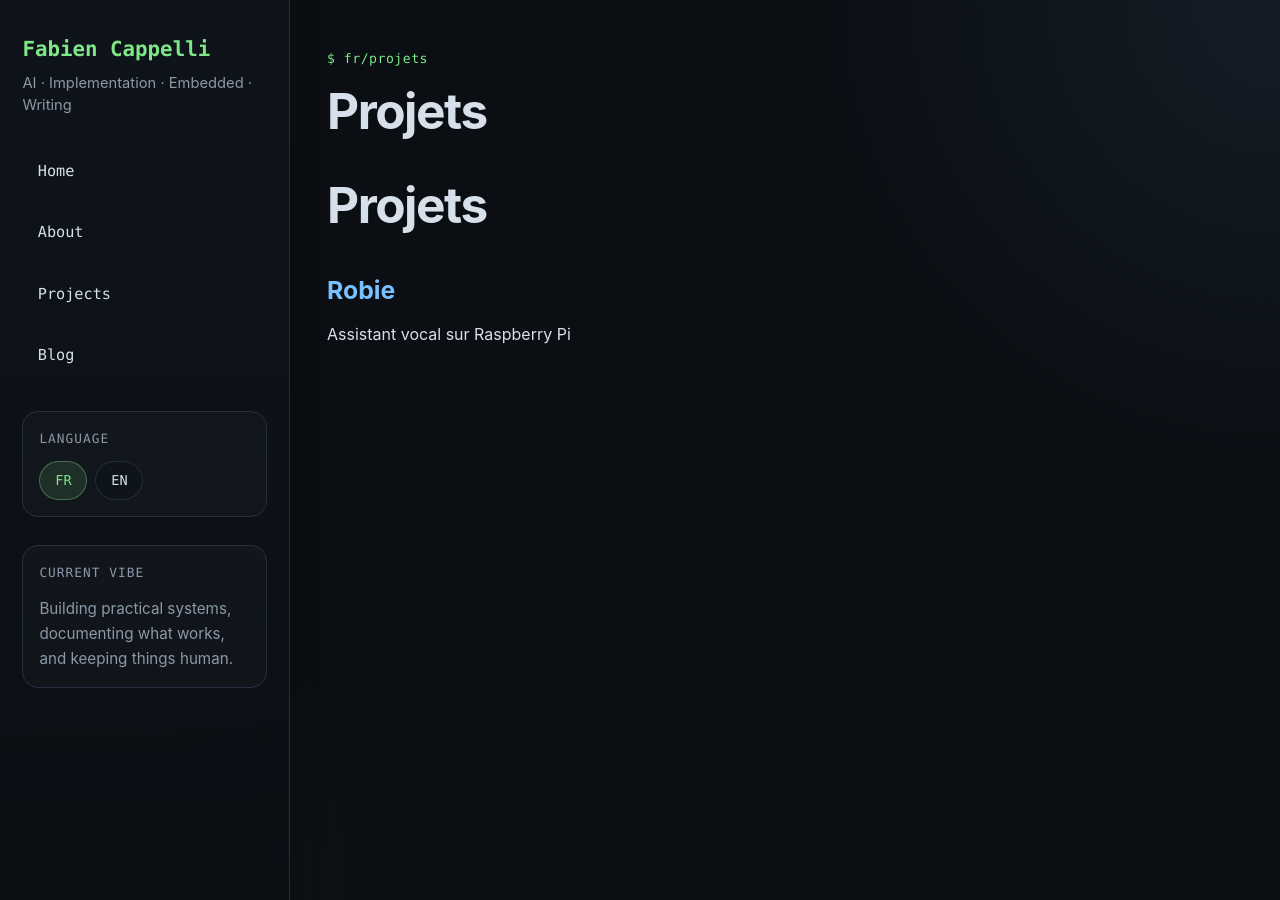
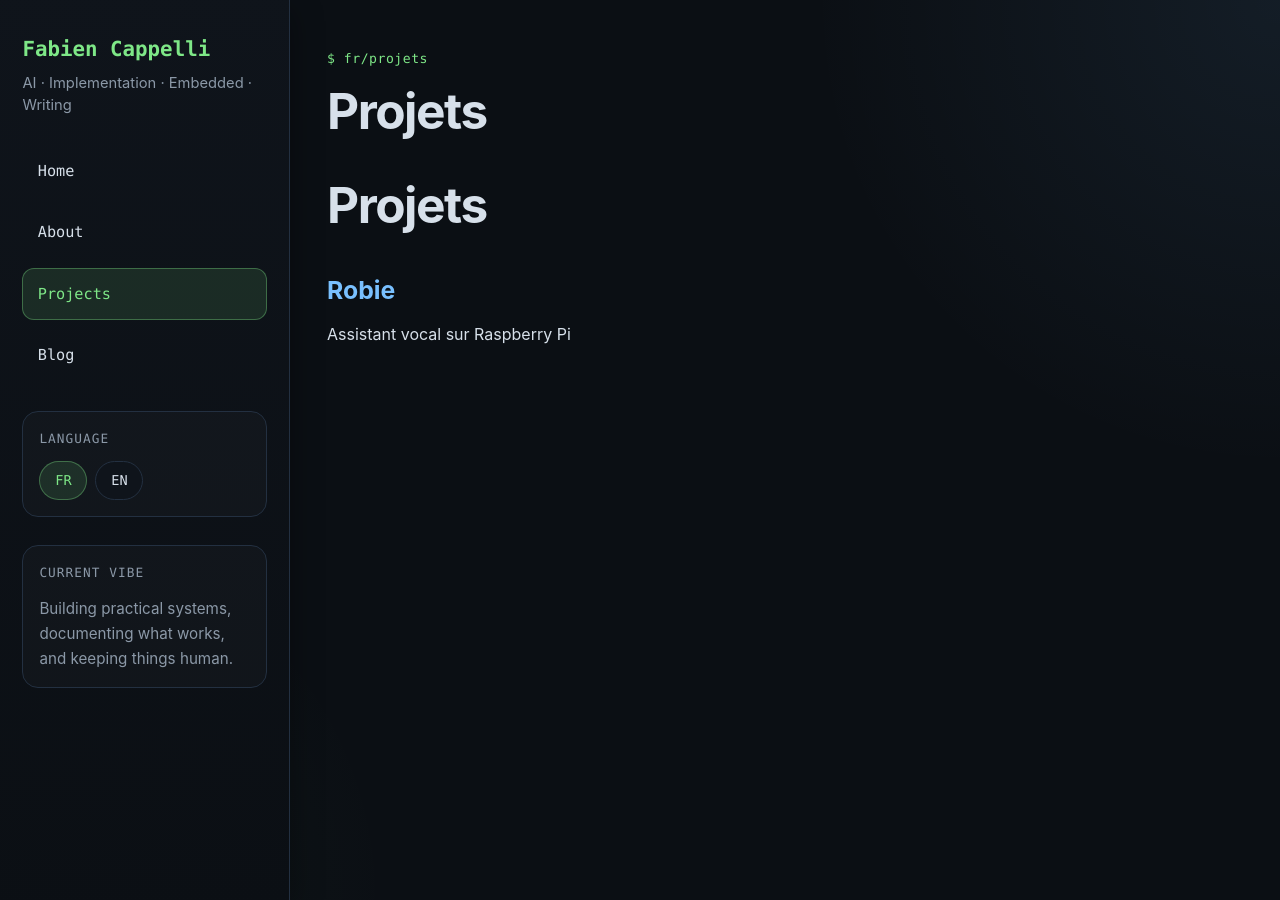
Before and after one commit to fabiencappelli/website, a Jekyll site: the page built from fr/projects.md, in a window 1280 px wide. Built offline with Jekyll 4.4.1, drawn with Linux system fonts in a browser that asks for light colours.

Commit message:
lgg selector

```diff
--- a/_layouts/default.html
+++ b/_layouts/default.html
@@ -14,7 +14,13 @@
     <link rel="stylesheet" href="{{ '/assets/style.css' | relative_url }}" />
   </head>
   <body>
-    {% assign lang = page.lang | default: 'en' %}
+    {% assign lang = page.lang | default: 'en' %} {% assign current_url =
+    page.url %} {% if current_url contains '/fr/' %} {% assign fr_url =
+    current_url %} {% assign en_url = current_url | replace_first: '/fr/',
+    '/en/' %} {% elsif current_url contains '/en/' %} {% assign en_url =
+    current_url %} {% assign fr_url = current_url | replace_first: '/en/',
+    '/fr/' %} {% else %} {% assign fr_url = '/fr/' %} {% assign en_url = '/en/'
+    %} {% endif %}
 
     <div class="site-shell">
       <aside class="sidebar">
@@ -40,19 +46,19 @@
 
             <a
               href="{{ '/' | append: lang | append: '/about/' | relative_url }}"
-              class="{% if page.url contains '/about/' %}active{% endif %}"
+              class="{% if page.url contains '/about/' or page.url contains '/about.html' %}active{% endif %}"
               >About</a
             >
 
             <a
               href="{{ '/' | append: lang | append: '/projects/' | relative_url }}"
-              class="{% if page.url contains '/projects/' %}active{% endif %}"
+              class="{% if page.url contains '/projects/' or page.url contains '/projects.html' %}active{% endif %}"
               >Projects</a
             >
 
             <a
               href="{{ '/' | append: lang | append: '/blog/' | relative_url }}"
-              class="{% if page.url contains '/blog/' %}active{% endif %}"
+              class="{% if page.url contains '/blog/' or page.url contains '/blog.html' %}active{% endif %}"
               >Blog</a
             >
           </nav>
@@ -61,12 +67,12 @@
             <div class="sidebar-label">Language</div>
             <div class="lang-switch">
               <a
-                href="{{ '/fr/' | relative_url }}"
+                href="{{ fr_url | relative_url }}"
                 class="lang-pill {% if lang == 'fr' %}active{% endif %}"
                 >FR</a
               >
               <a
-                href="{{ '/en/' | relative_url }}"
+                href="{{ en_url | relative_url }}"
                 class="lang-pill {% if lang == 'en' %}active{% endif %}"
                 >EN</a
               >
```
